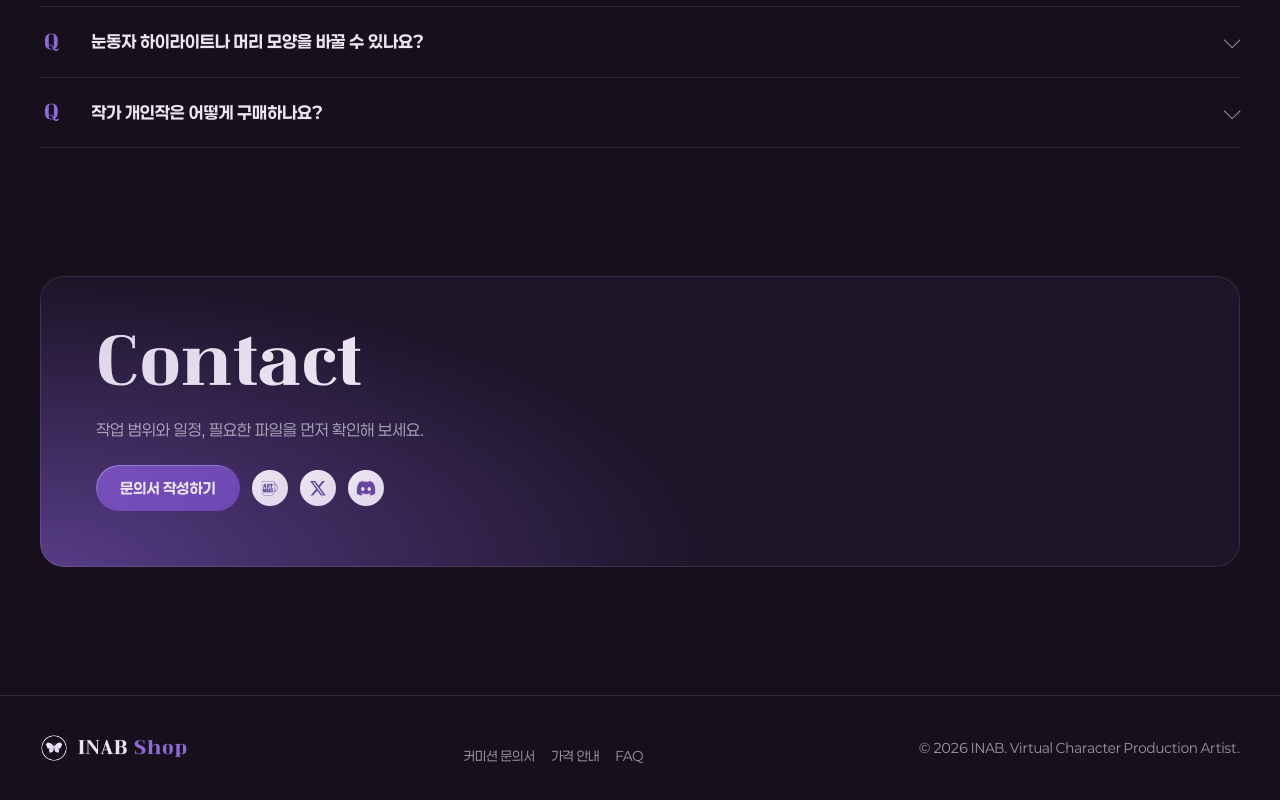
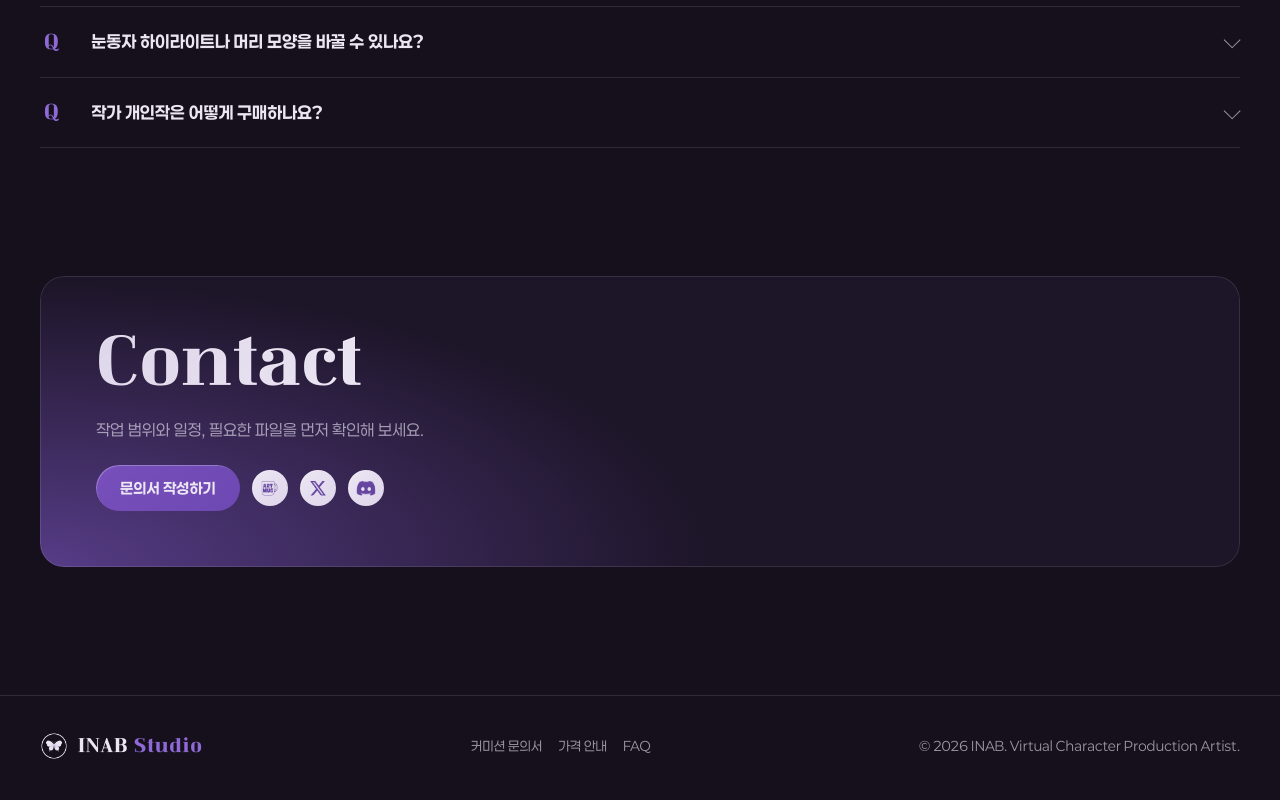
Before and after one commit to orbitaofdesign/product-detail, a plain HTML site: page INAB/index.html in a window 1280 px wide. Shown: the part 8566-9366 px from the top of the page. Drawn offline with Linux system fonts and the light colour scheme.

Commit message:
INAB: 메뉴바·푸터 로고와 탭 제목도 INAB Studio로, 푸터 링크 정렬 수정
Co-Authored-By: Claude Opus 5.5 <noreply@anthropic.com>
Claude-Session: https://claude.ai/code/session_01Ws9A8n9mKCxT3yhvaJNBS5

```diff
--- a/INAB/common.css
+++ b/INAB/common.css
@@ -1,4 +1,4 @@
-/* INAB Shop 공통: 폰트, 색, 상단 메뉴, 섹션, 푸터 */
+/* INAB Studio 공통: 폰트, 색, 상단 메뉴, 섹션, 푸터 */
 @font-face{font-family:"Cafe24 ClassicType";src:url(fonts/Cafe24ClassicType-latin.woff2) format("woff2");font-weight:400;font-display:swap}
 @font-face{font-family:"Paperlogy";src:url(fonts/Paperlogy-4Regular.woff2) format("woff2");font-weight:400;font-display:swap}
 @font-face{font-family:"Paperlogy";src:url(fonts/Paperlogy-5Medium.woff2) format("woff2");font-weight:500;font-display:swap}
@@ -68,7 +68,7 @@ img{max-width:100%}
 .foot .in{max-width:1200px;margin:0 auto;display:flex;justify-content:space-between;align-items:center;gap:16px 28px;flex-wrap:wrap;font-size:13px;color:var(--muted)}
 .foot .brand{font-size:18px}
 .foot .brand img{width:28px;height:28px}
-.foot .links{display:flex;gap:16px;flex-wrap:wrap}
+.foot .links{display:flex;gap:16px;flex-wrap:wrap;margin-top:0}
 .foot .links a{color:var(--muted);text-decoration:none}
 .foot .links a:hover{color:var(--text)}
 
--- a/INAB/index.html
+++ b/INAB/index.html
@@ -3,10 +3,10 @@
 <head>
 <meta charset="utf-8">
 <meta name="viewport" content="width=device-width,initial-scale=1,viewport-fit=cover">
-<title>INAB Shop</title>
+<title>INAB Studio</title>
 <meta name="description" content="표정과 움직임, 헤어의 결까지 설계합니다. 버추얼 캐릭터의 인상과 감정을 세심하게 완성합니다.">
 <link rel="preload" href="fonts/Cafe24ClassicType-latin.woff2" as="font" type="font/woff2" crossorigin>
-<link rel="stylesheet" href="common.css?v=202611221824">
+<link rel="stylesheet" href="common.css?v=202611231739">
 <style>
 @font-face{font-family:"Cafe24 ClassicType";src:url(fonts/Cafe24ClassicType-latin.woff2) format("woff2");font-weight:400;font-display:swap}
 @font-face{font-family:"Paperlogy";src:url(fonts/Paperlogy-4Regular.woff2) format("woff2");font-weight:400;font-display:swap}
@@ -17,7 +17,7 @@
 /* PSD(1920×1080) 수치를 그대로 쓰기 위한 단위: 1u = 화면에서 PSD 1px */
 :root{
   --text:#ece6f3;      /* INAB, 버튼·문구 글자, 아이콘 버튼 */
-  --purple:#6d48b3;    /* Shop, 포트폴리오 버튼, 문구 그라데이션 */
+  --purple:#6d48b3;    /* Studio, 포트폴리오 버튼, 문구 그라데이션 */
   --deep:#65469f;      /* 방사형 그라데이션, 아이콘 색 */
   --script:#784fbb;    /* Inabi 필기체 */
   --night:#15101c;     /* 배경 아래로 이어지는 바탕색 */
@@ -64,7 +64,7 @@ html,body{margin:0;overflow-x:clip;background:var(--night);color:var(--text);fon
   padding:.22em .06em .14em;margin:-.22em -.06em -.14em}
 /* INAB: #ece6f3 + 그레이디언트 오버레이(표준 10%, #65469f→투명, 135°) + 내부 그림자 */
 .wordmark .inab{background-image:linear-gradient(135deg,rgba(101,70,159,.10),rgba(101,70,159,0)),linear-gradient(var(--text),var(--text))}
-/* Shop: #6d48b3 + 그레이디언트 오버레이(오버레이 10%, 흰색, -45° 반전) + 내부 그림자 */
+/* Studio: #6d48b3 + 그레이디언트 오버레이(오버레이 10%, 흰색, -45° 반전) + 내부 그림자 */
 .wordmark .shop{background-image:linear-gradient(135deg,rgba(255,255,255,.10),rgba(255,255,255,0)),linear-gradient(var(--purple),var(--purple));background-blend-mode:overlay,normal;letter-spacing:-.03em}
 /* Inabi(Amanda #784fbb): PSD에서 내보낸 PNG를 원래 위치에 */
 .wordmark .script{position:absolute;z-index:1;left:calc(-32 * var(--u));top:calc(-11.5 * var(--u));width:calc(447 * var(--u));height:auto;max-width:none;pointer-events:none}
@@ -370,7 +370,7 @@ html,body{margin:0;overflow-x:clip;background:var(--night);color:var(--text);fon
 
 <header class="topnav hide" id="topnav">
   <div class="in">
-    <a class="brand" href="#intro"><img src="logo.png" alt=""><span>INAB <em>Shop</em></span></a>
+    <a class="brand" href="#intro"><img src="logo.png" alt=""><span>INAB <em>Studio</em></span></a>
     <nav aria-label="주요 메뉴"><ul>
       <li><a class="link" href="#notice">공지사항</a></li>
       <li><a class="link" href="#profile">작가 프로필</a></li>
@@ -718,7 +718,7 @@ html,body{margin:0;overflow-x:clip;background:var(--night);color:var(--text);fon
 
 <footer class="foot">
   <div class="in">
-    <a class="brand" href="#intro"><img src="logo.png" alt=""><span>INAB <em>Shop</em></span></a>
+    <a class="brand" href="#intro"><img src="logo.png" alt=""><span>INAB <em>Studio</em></span></a>
     <nav class="links" aria-label="바로가기"><a href="#inquiry">커미션 문의서</a><a href="#pricing">가격 안내</a><a href="#faq">FAQ</a></nav>
     <span>© 2026 INAB. Virtual Character Production Artist.</span>
   </div>
```
Also changed, not shown: INAB/portfolio/index.html (+5 -5 lines).
